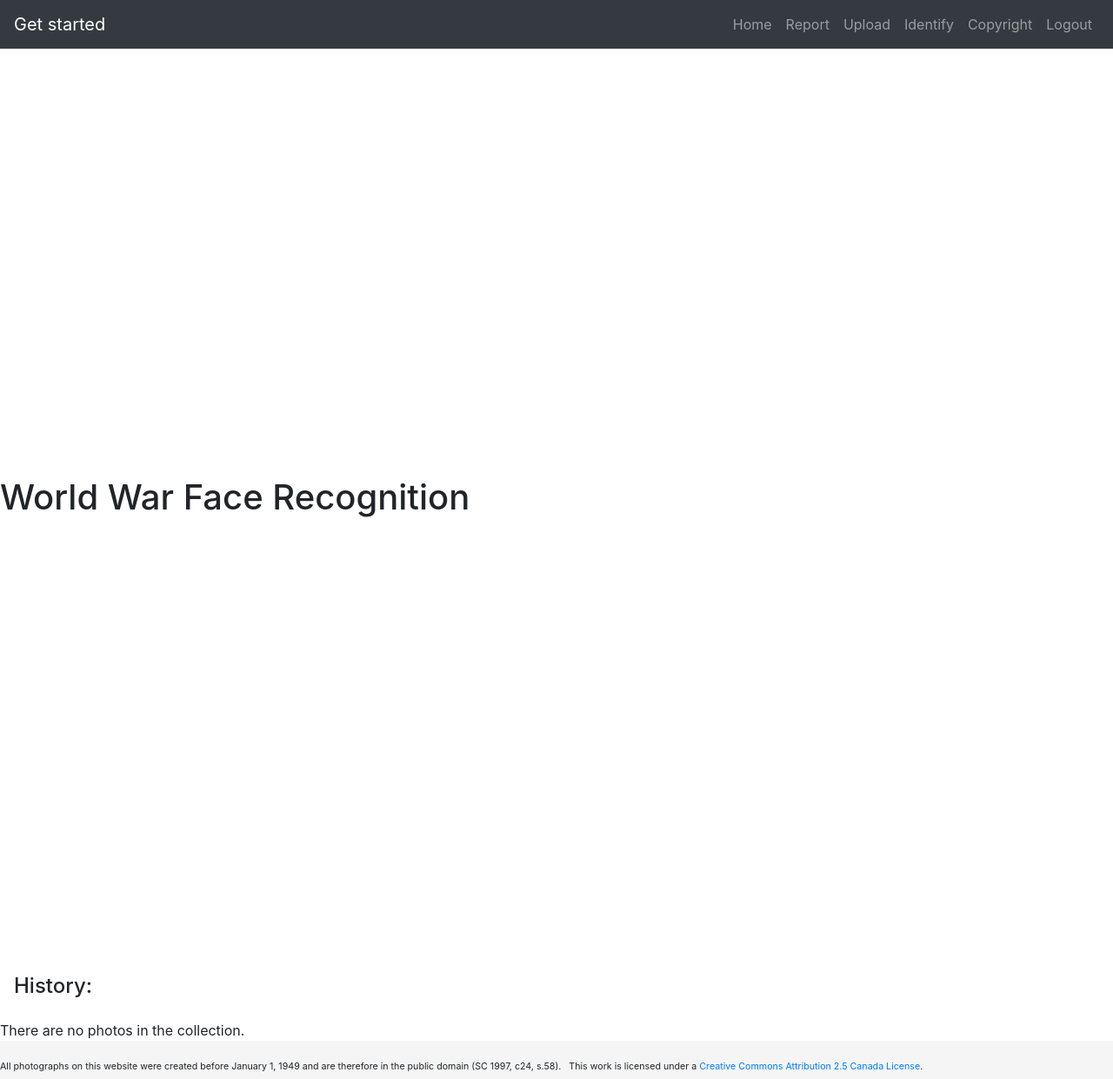
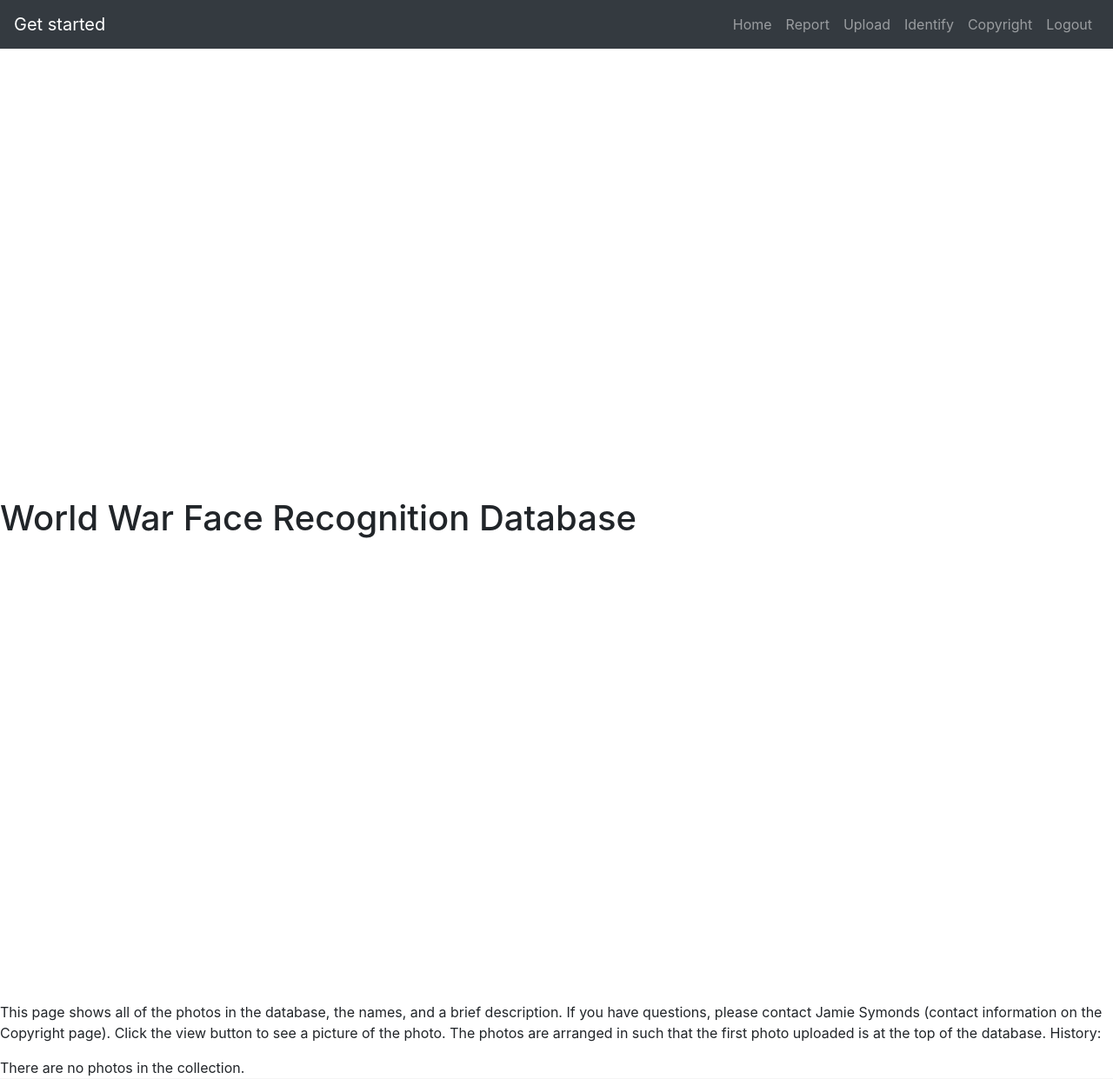
Before and after one commit to hopelatta/historical-face-recognition, a PHP site: page /report.php in a window 1280 px wide. Shown: the top 1241 px of the page at 87% size. Run offline with PHP 8.4, Linux system fonts and the light colour scheme; a user stored in the database is signed in; data that the repository does not hold is empty.

Commit message:
DESIGN and making things pretty

```diff
--- a/header.php
+++ b/header.php
@@ -53,8 +53,9 @@
 
 
   <!-- Page Content -->
+  <br>
+  <h1 class="mt-5"> World War Face Recognition Database </h1>
 
-    <h1 class="mt-5">World War Face Recognition</h1>
 
   <!-- Bootstrap core JavaScript -->
   <script src="bootstrap/vendor/jquery/jquery.min.js"></script>
--- a/identify.php
+++ b/identify.php
@@ -87,9 +87,11 @@
         <div class="loginImage">
             <img src="LoginAvatar.png" alt="Avatar" class="avatar">
         </div>
-        <h2> Ensure the photo is a .jpeg file. </h2>
-        <h3> Recognize page </h3>
 
+
+        <h3> Identify </h3>
+        <p> Ensure the photo is a .jpeg file. </p>
+        <br/>
         <form action="identify.php" method="post" enctype="multipart/form-data">
                 Select image to upload:
                 <input type="file" name="file" id="fileToUpload">
--- a/report.php
+++ b/report.php
@@ -7,8 +7,18 @@
 
 	include 'header.php';
 	include 'database.php';
+	?>
+	<br>
+	<p>
+	This page shows all of the photos in the database, the names, and a brief description.
+	If you have questions, please contact Jamie Symonds (contact information on the Copyright page).
+	Click the view button to see a picture of the photo. The photos are arranged in such that the first photo uploaded
+	is at the top of the database.
+ 	History:
+	</p>
 
-	echo "<h4 class='p-3'>History:</h4>";
+	<?php
+	//echo "<h2 class='p-3'>History:</h2>";
 
 	$db_conn = OpenDbConnection();
 
```
Also changed, not shown: copyright.php (+31 -4 lines), homepage.php (+20 -3 lines), designphotos/facerec.jpg (added), designphotos/flandersfields.jpg (added), designphotos/hantsport.jpg (added), designphotos/horse.gif (added), designphotos/library.jpg (added), designphotos/logo.jpg (added), designphotos/photoup.png (added).
